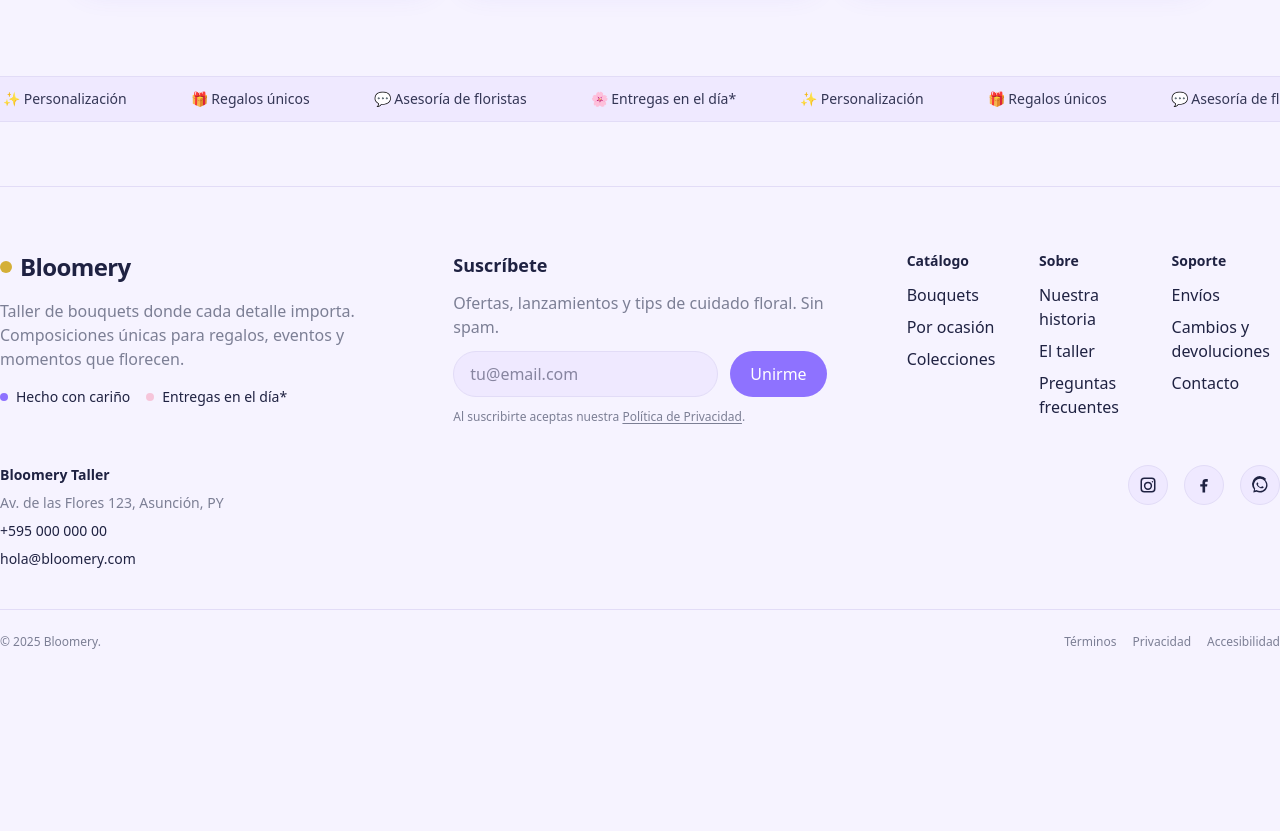
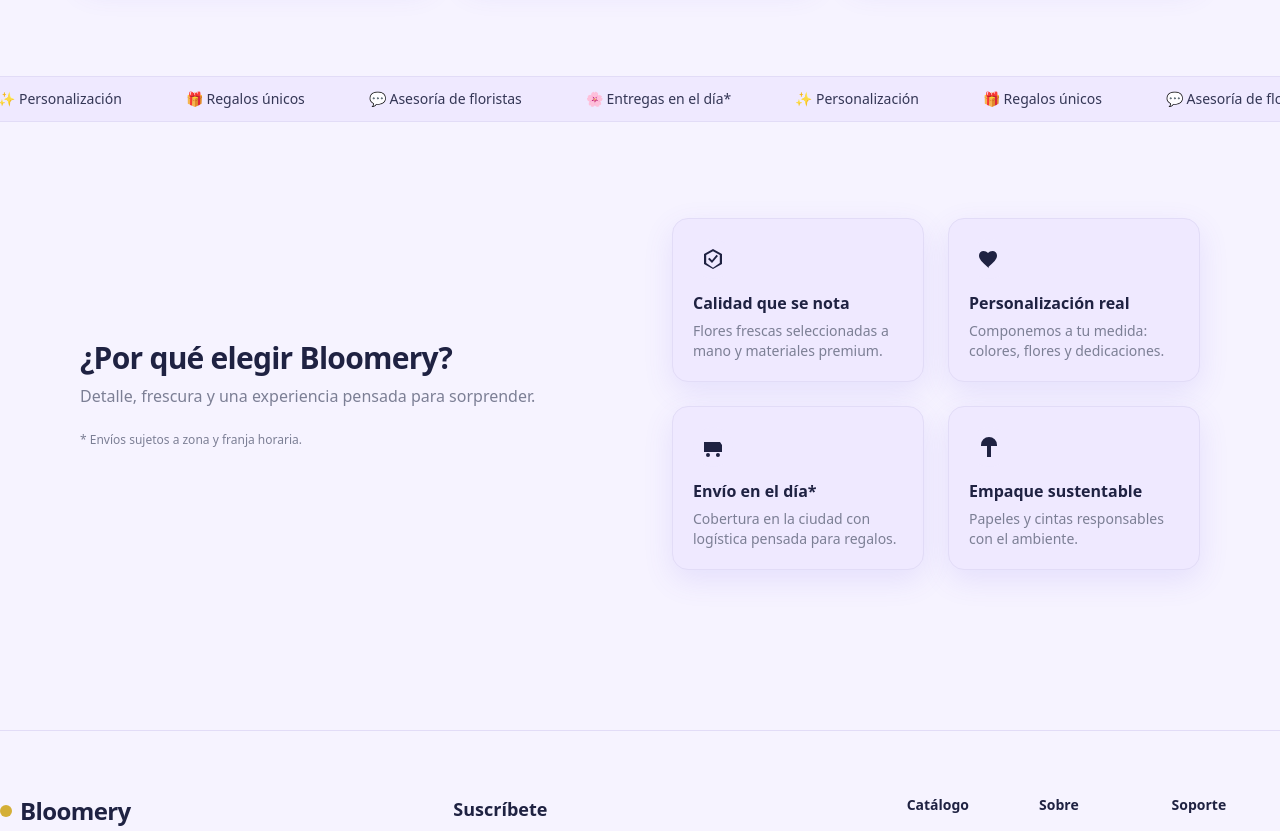
Before and after one commit to Barreto-Alejandra/bloomery-site, a React (Vite) app: page / in a window 1280 px wide. Shown: the part 1760-2591 px from the top of the page. Before the commit the page ends 2474 px from the top, so only its background shows below. Built offline with nearby package versions, Linux system fonts and the light colour scheme.

Commit message:
add(why us):component

```diff
--- a/src/App.jsx
+++ b/src/App.jsx
@@ -6,6 +6,7 @@
 import Hero from "./features/Hero";
 import Gallery from "./features/Gallery";
 import BenefitsMarquee from "./features/BenefitsMarquee";
+import WhyUs from "./features/WhyUs";
 import Footer from "./features/Footer";
 
 export default function App() {
@@ -18,6 +19,7 @@
         <Hero />
         <Gallery />
         <BenefitsMarquee />
+        <WhyUs />
       </main>
       <Footer />
     </div>
--- /dev/null
+++ b/src/features/WhyUs.jsx
@@ -0,0 +1,98 @@
+import { motion } from "framer-motion";
+import { fadeUp } from "../animations/fadeUp";
+
+const FEATURES = [
+  {
+    id: "calidad",
+    title: "Calidad que se nota",
+    desc: "Flores frescas seleccionadas a mano y materiales premium.",
+    icon: (
+      <svg viewBox="0 0 24 24" className="w-6 h-6" aria-hidden="true">
+        <path fill="currentColor" d="M12 2 3 7v10l9 5 9-5V7l-9-5Zm0 2.2 6.8 3.8v8.1L12 20.8 5.2 16V7.9L12 4.2ZM7 12l4 4 6-7-1.5-1.3L11 13.2 8.5 10.7 7 12Z"/>
+      </svg>
+    ),
+  },
+  {
+    id: "personalizacion",
+    title: "Personalización real",
+    desc: "Componemos a tu medida: colores, flores y dedicaciones.",
+    icon: (
+      <svg viewBox="0 0 24 24" className="w-6 h-6" aria-hidden="true">
+        <path fill="currentColor" d="M12 21.35 10.55 20.03C5.4 15.36 2 12.28 2 8.5A4.5 4.5 0 0 1 6.5 4C8.24 4 9.91 4.81 11 6.09 12.09 4.81 13.76 4 15.5 4A4.5 4.5 0 0 1 20 8.5c0 3.78-3.4 6.86-8.55 11.54L12 21.35Z"/>
+      </svg>
+    ),
+  },
+  {
+    id: "envio",
+    title: "Envío en el día*",
+    desc: "Cobertura en la ciudad con logística pensada para regalos.",
+    icon: (
+      <svg viewBox="0 0 24 24" className="w-6 h-6" aria-hidden="true">
+        <path fill="currentColor" d="M3 7h13v10H3V7Zm13 0h3l2 3v7h-5V7ZM5 9h9v6H5V9Zm2 9a2 2 0 1 0 0 4 2 2 0 0 0 0-4Zm10 0a2 2 0 1 0 .001 3.999A2 2 0 0 0 17 18Z"/>
+      </svg>
+    ),
+  },
+  {
+    id: "sustentable",
+    title: "Empaque sustentable",
+    desc: "Papeles y cintas responsables con el ambiente.",
+    icon: (
+      <svg viewBox="0 0 24 24" className="w-6 h-6" aria-hidden="true">
+        <path fill="currentColor" d="M12 2a8 8 0 0 0-8 8v1h6v11h4V11h6v-1a8 8 0 0 0-8-8Z"/>
+      </svg>
+    ),
+  },
+];
+
+export default function WhyUs() {
+  return (
+    <section
+      aria-labelledby="whyus-heading"
+      className="bg-bg py-16 lg:py-24"
+    >
+      <motion.div
+        variants={fadeUp}
+        initial="hidden"
+        whileInView="visible"
+        viewport={{ once: true, amount: 0.2 }}
+        className="max-w-6xl lg:max-w-[90rem] mx-auto px-4 sm:px-6 lg:px-12 xl:px-20"
+      >
+        <div className="grid gap-10 lg:grid-cols-2 lg:gap-16">
+          <div className="flex flex-col items-center justify-center text-center lg:items-start">
+            <h2
+              id="whyus-heading"
+              className="text-2xl md:text-3xl font-extrabold tracking-tight text-ink"
+            >
+              ¿Por qué elegir Bloomery?
+            </h2>
+            <p className="mt-2 text-muted max-w-prose">
+              Detalle, frescura y una experiencia pensada para sorprender.
+            </p>
+            <p className="mt-6 text-xs text-muted">
+              * Envíos sujetos a zona y franja horaria.
+            </p>
+          </div>
+
+          <div className="grid gap-6 sm:grid-cols-2">
+            {FEATURES.map((f) => (
+              <motion.article
+                key={f.id}
+                variants={fadeUp}
+                initial="hidden"
+                whileInView="visible"
+                viewport={{ once: true, amount: 0.2 }}
+                className="rounded-2xl border border-border bg-surface p-5 shadow-[var(--shadow-card)] hover:border-primary transition"
+              >
+                <div className="inline-flex items-center justify-center w-10 h-10 rounded-full bg-lavender-100 text-deeplav mb-3">
+                  {f.icon}
+                </div>
+                <h3 className="text-base font-semibold text-ink">{f.title}</h3>
+                <p className="mt-1.5 text-sm text-muted">{f.desc}</p>
+              </motion.article>
+            ))}
+          </div>
+        </div>
+      </motion.div>
+    </section>
+  );
+}
```
